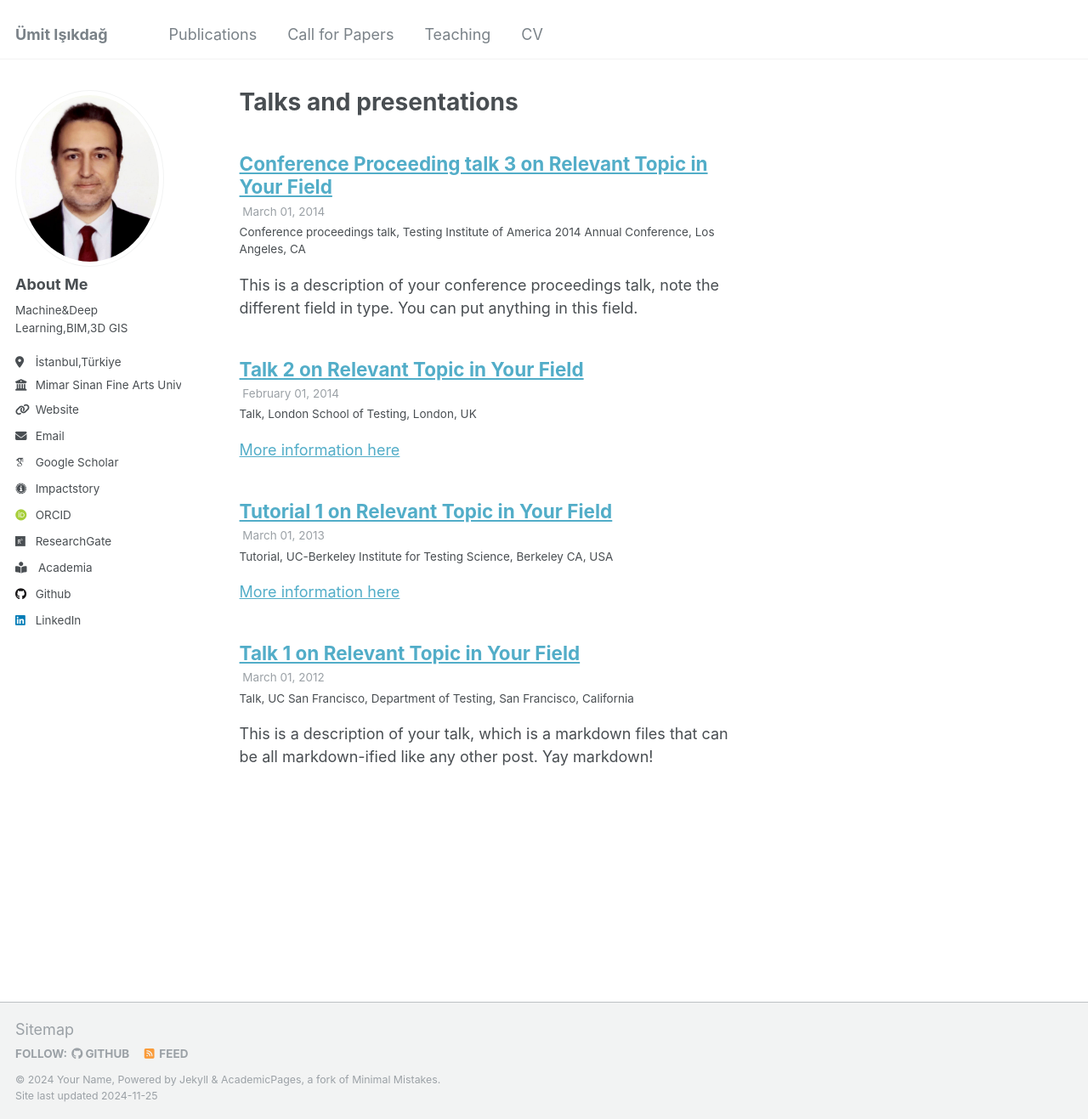
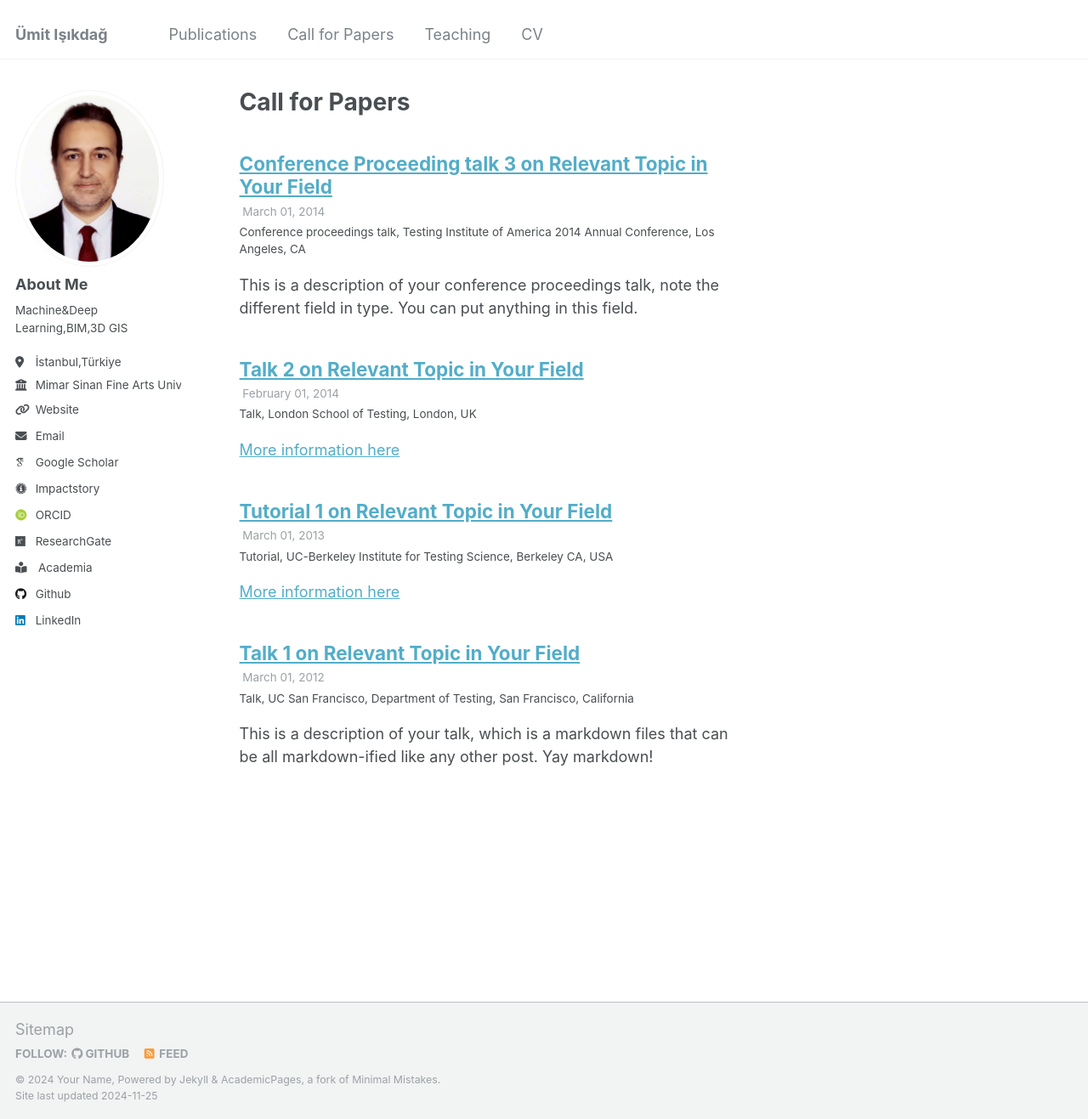
Before and after one commit to uisikdag/uisikdag.github.io, a Jekyll site: the page built from _pages/talks.html, in a window 1280 px wide and 1317 px high. Shown: the whole window at 85% size. Built offline with Jekyll 4.4.1, drawn with Linux system fonts in a browser that asks for light colours; some web fonts are replaced.

Commit message:
Update talks.html

```diff
--- a/_pages/talks.html
+++ b/_pages/talks.html
@@ -1,6 +1,6 @@
 ---
 layout: archive
-title: "Talks and presentations"
+title: "Call for Papers"
 permalink: /talks/
 author_profile: true
 ---
```
